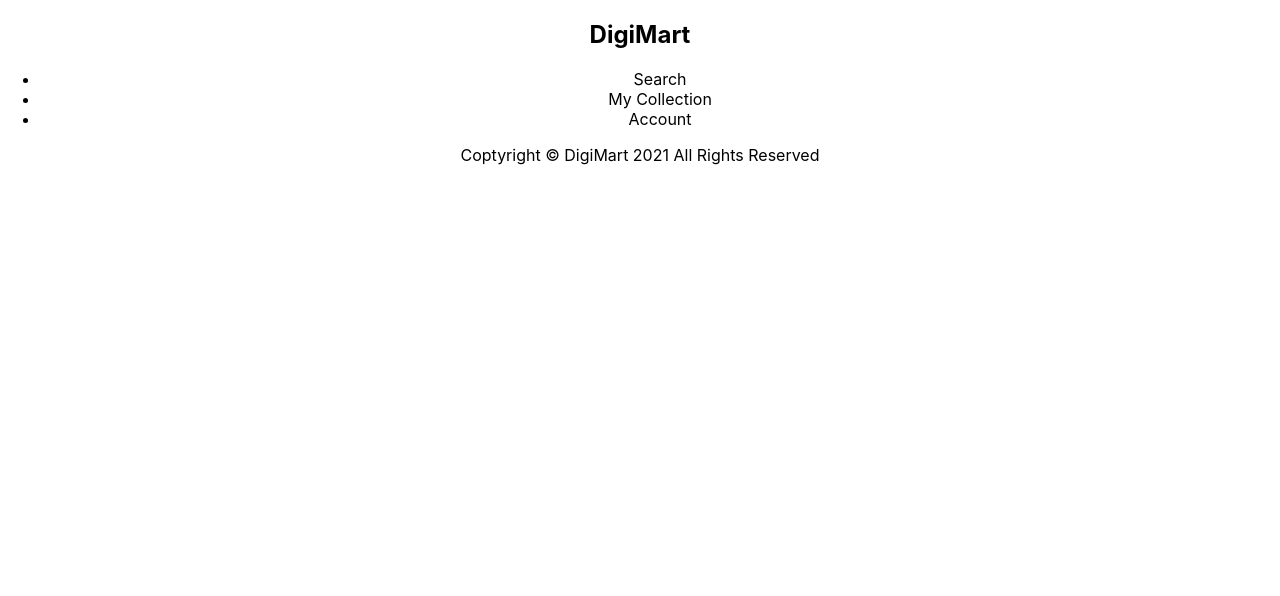
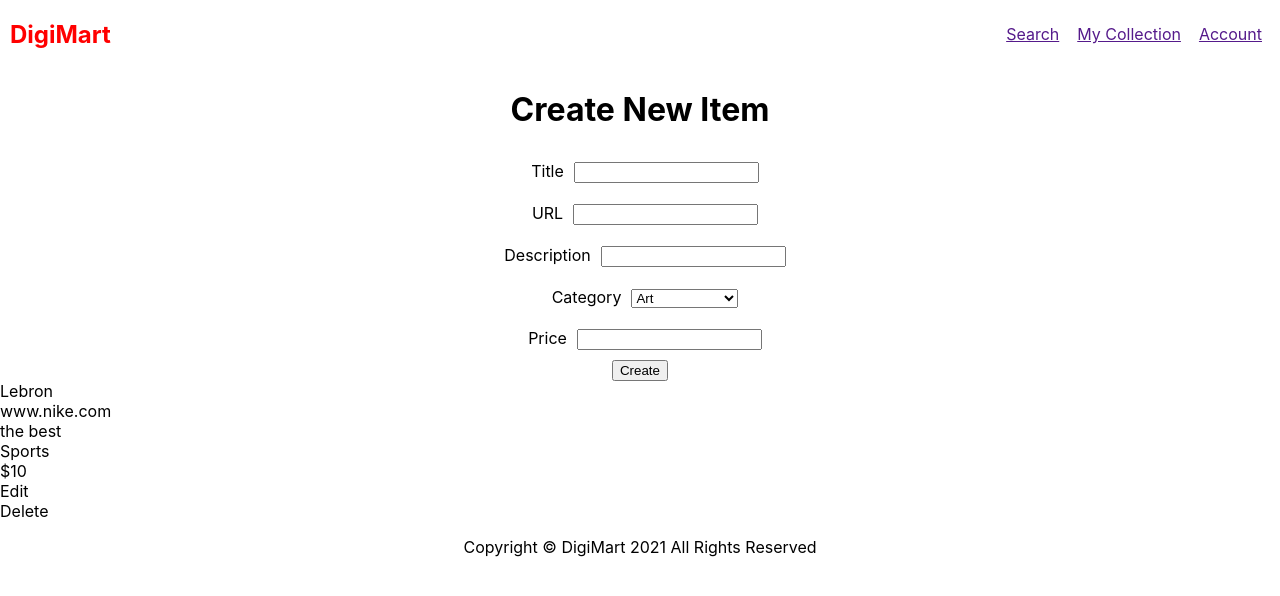
Before and after one commit to jchoi192/digimart-react, a React (Create React App) app: page / in a window 1280 px wide. Shown: the top 596 px of the page. Built offline with nearby package versions, Linux system fonts and the light colour scheme.

Commit message:
feat: finishes create

```diff
--- a/package.json
+++ b/package.json
@@ -9,6 +9,7 @@
     "react": "^17.0.2",
     "react-dom": "^17.0.2",
     "react-scripts": "4.0.3",
+    "usestate": "^1.1.3",
     "web-vitals": "^1.1.2"
   },
   "scripts": {
--- a/src/App.css
+++ b/src/App.css
@@ -1,13 +1,18 @@
-.App {
+
+h1 {
   text-align: center;
 }
 
-.App-header {
-  min-height: 100vh;
+.CreateForm {
   display: flex;
   flex-direction: column;
   align-items: center;
-  justify-content: center;
-  font-size: calc(10px + 2vmin);
-  color: white;
+  flex-grow: 1;
 }
+
+.App-Body label {
+  margin: 10px;
+}
+.App-Body span {
+  padding: 10px;
+}
--- a/src/App.js
+++ b/src/App.js
@@ -1,12 +1,104 @@
+import { useState } from 'react';
 import Header from './components/Header/Header'
 import Footer from './components/Footer/Footer'
 import './App.css';
 
 function App() {
+
+  const [state, setState] = useState({
+    listings: [{
+      title: 'Lebron',
+      url: 'www.nike.com',
+      description: 'the best',
+      category: 'Sports',
+      price: '$10'
+    }],
+    newListing: {
+      title: '',
+      url: '',
+      description: '',
+      category: 'Art',
+      price: ''
+    }
+  })
+
+  function addListing(e) {
+    e.preventDefault();
+    setState({
+      listings: [...state.listings, state.newListing],
+      newListing: {
+        title: '',
+        url: '',
+        description: '',
+        category: 'Art',
+        price: ''
+      }
+    })
+  }
+
+  function handleChange(e){
+    setState(prevState => ({
+        listings: prevState.listings,
+        newListing: {
+          ...prevState.newListing,
+          [e.target.name]: e.target.value
+        }
+    }));
+  }
+
   return (
     <div className="App">
       <Header />
-
+      <div className='App-Body'>
+      <h1>Create New Item</h1>
+      <form className='CreateForm' onSubmit={addListing}>
+        <label>
+          <span>Title</span>
+          <input name='title' value={state.newListing.name} onChange={handleChange} />
+        </label>
+        <label>
+          <span>URL</span>
+          <input name='url' value={state.newListing.url} onChange={handleChange} />
+        </label>
+        <label>
+          <span>Description</span>
+          <input name='description' value={state.newListing.description} onChange={handleChange} />
+        </label>
+        <label>
+          <span>Category</span>
+          <select name='category' value={state.newListing.category} onChange={handleChange} >
+            <option value="Art">Art</option>
+            <option value="Collectibles">Collectibles</option>
+            <option value="Music">Music</option>
+            <option value="Sports">Sports</option>
+            <option value="Trading Cards">Trading Cards</option>
+            <option value="Miscellaneous">Miscellaneous</option>
+          </select>
+        </label>
+        <label>
+          <span>Price</span>
+          <input type='number' name='price' value={state.newListing.price} onChange={handleChange} />
+        </label>
+        <button className='CreateButton'>Create</button>
+      </form>
+        {state.listings.map((l, i) => (
+      <div key={i}>
+        <article>
+            <div>{l.title}</div>
+            <div>{l.url}</div>
+            <div>{l.description}</div>
+            <div>{l.category}</div>
+            <div>{l.price}</div>
+            <div
+              // onClick={() => handleEdit(l._id)}
+              >Edit</div>
+            <div
+              // onClick={() => handleDelete(s._id)}
+              >Delete</div>
+        </article>
+        </div>
+        ))}
+      </div>
       <Footer />
     </div>
   );
--- a/src/components/Footer/Footer.js
+++ b/src/components/Footer/Footer.js
@@ -1,6 +1,8 @@
+import styles from './Footer.module.css'
+
 const Footer = () => (
- <div>
-     <p>Coptyright © DigiMart 2021 All Rights Reserved</p>
+ <div className={styles.Footer}>
+     <p>Copyright © DigiMart 2021 All Rights Reserved</p>
  </div>
 );
 
--- /dev/null
+++ b/src/components/Footer/Footer.module.css
@@ -0,0 +1,4 @@
+.Footer p {
+    display: flex;
+    justify-content: center;
+}
--- a/src/components/Header/Header.js
+++ b/src/components/Header/Header.js
@@ -1,12 +1,12 @@
+import styles from './Header.module.css'
+
 const Header = () => (
-    <div>
+    <div className={styles.Header}>
         <nav>
-            <h2>DigiMart</h2>
-            <ul>
-                <li>Search</li>
-                <li>My Collection</li>
-                <li>Account</li>
-            </ul>
+            <h2 className='logo'>DigiMart</h2>
+            <a href="">Search</a>
+            <a href="">My Collection</a>
+            <a href="">Account</a>
         </nav>
     </div>
 )
--- /dev/null
+++ b/src/components/Header/Header.module.css
@@ -0,0 +1,17 @@
+.Header nav{
+    display: flex;
+    flex-direction: row;
+    align-items: center;
+}
+
+.Header h2 {
+    display: flex;
+    color: red;
+    padding-left: 10px;
+    flex-grow: 1;
+}
+
+.Header a {
+    padding-right: 18px;
+    text-align: right;
+}
```
Also changed, not shown: 1 other file (tests, documents, lock files or other folders).
